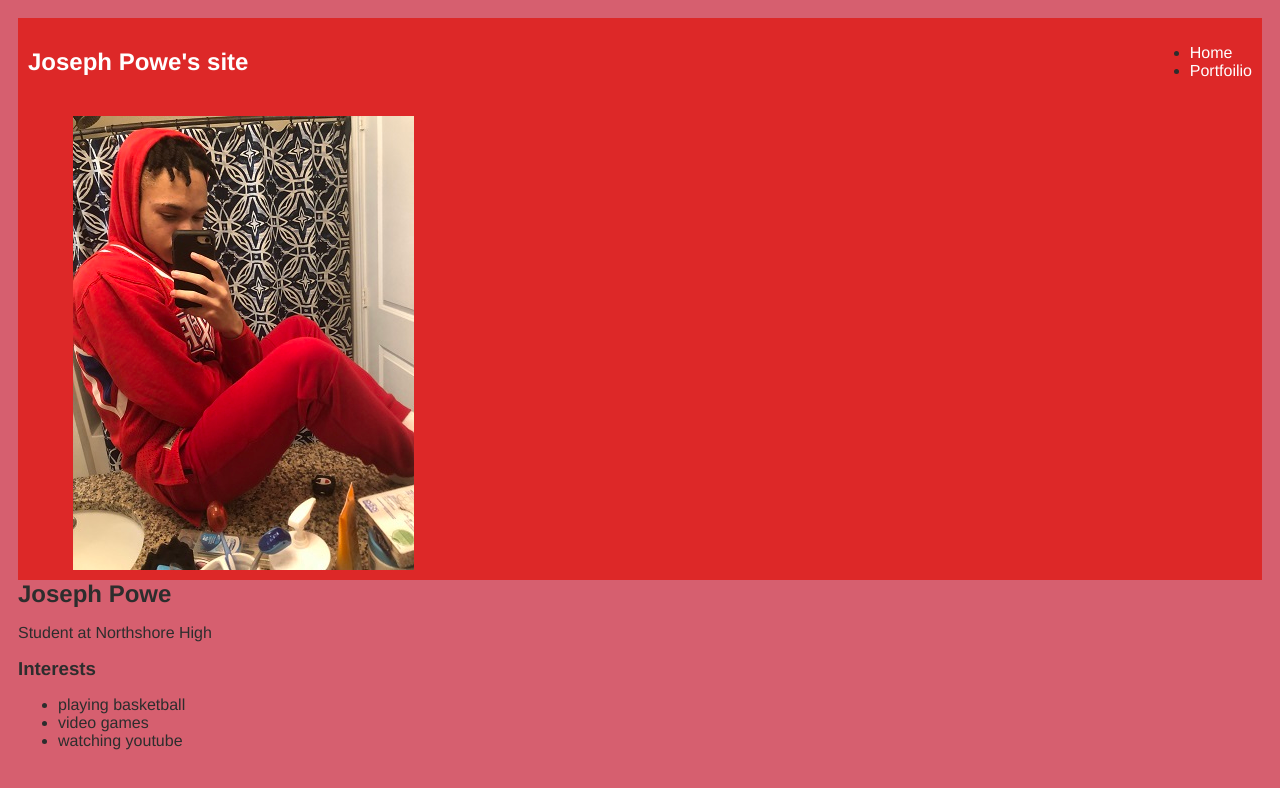
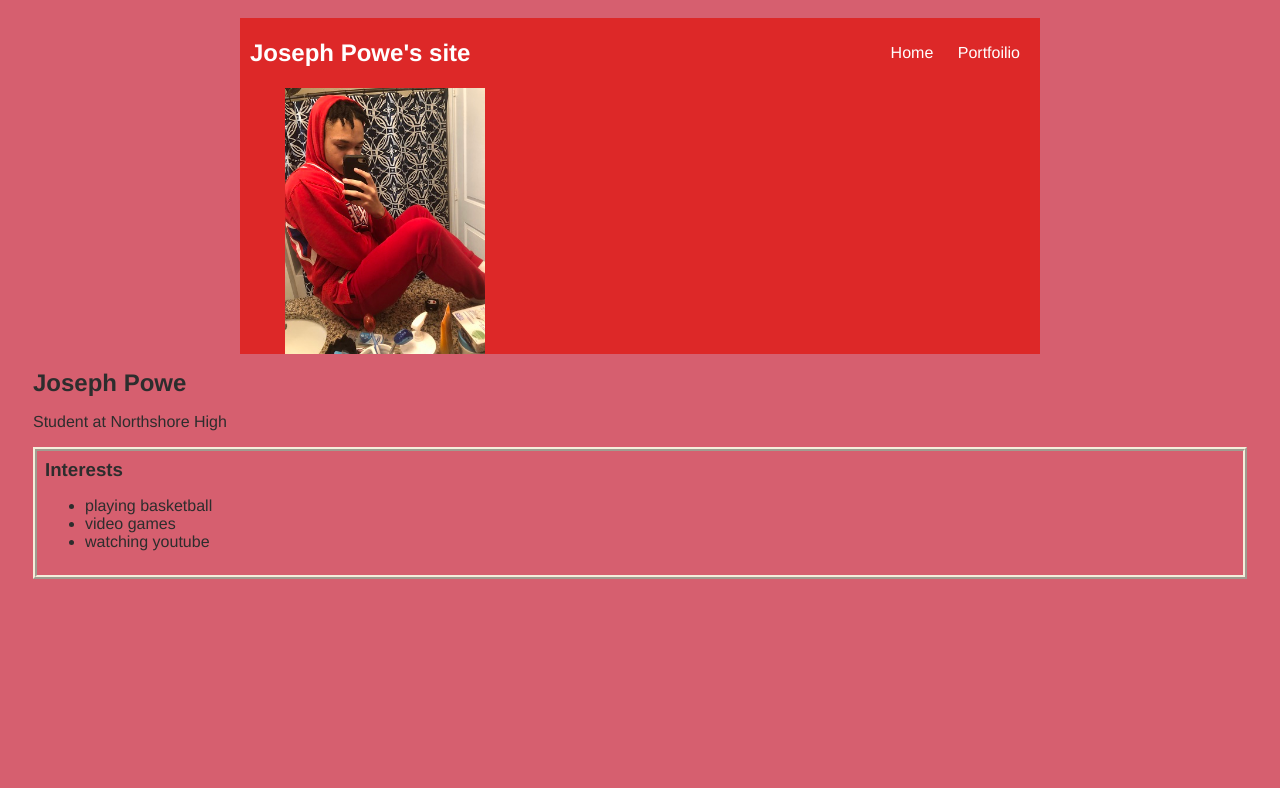
Before and after one commit to josephpowe/josephpowe.github.io, a plain HTML site: page index.html in a window 1280 px wide. Drawn offline with Linux system fonts and the light colour scheme.

Commit message:
describe your changes here

```diff
--- a/index.html
+++ b/index.html
@@ -68,14 +68,14 @@
 
     <body>
         <!--all content goes here-->
-        <div id = "all contents">
+        <div id = "all-contents">
             <nav>
                 <h1>Joseph Powe's site</h1>
-                <ul id = "nav ul">
-                    <li class = "nav il">
+                <ul id = "nav-ul">
+                    <li class = "nav-li">
                         <a href="index.html">Home</a>
                     </li>
-                    <li>
+                    <li class = "nav-li">
                         <a href="portfolio.html">Portfoilio</a>
                     </li>
                 </ul>
@@ -86,16 +86,16 @@
 
                 <div class = "sidebar"> </div>
 
-                    <img class = "sidebar img" src="images/profile for website.jpeg">
+                    <img class = "sidebar-img" src="images/profile for website.jpeg">
 
                 </div>
                 <!-- Content section -->
-                <div class = "Content">
+                <div class = "content">
                     <h2>Joseph Powe</h2>
                     <p>Student at Northshore High</p>
 
                <!--interests section-->
-               <div id = "Interests">
+               <div id = "interests">
                    <h3>Interests</h3>
                    <ul>
                        <li>playing basketball</li>
```
Also changed, not shown: portfolio.html (+3 -3 lines).
